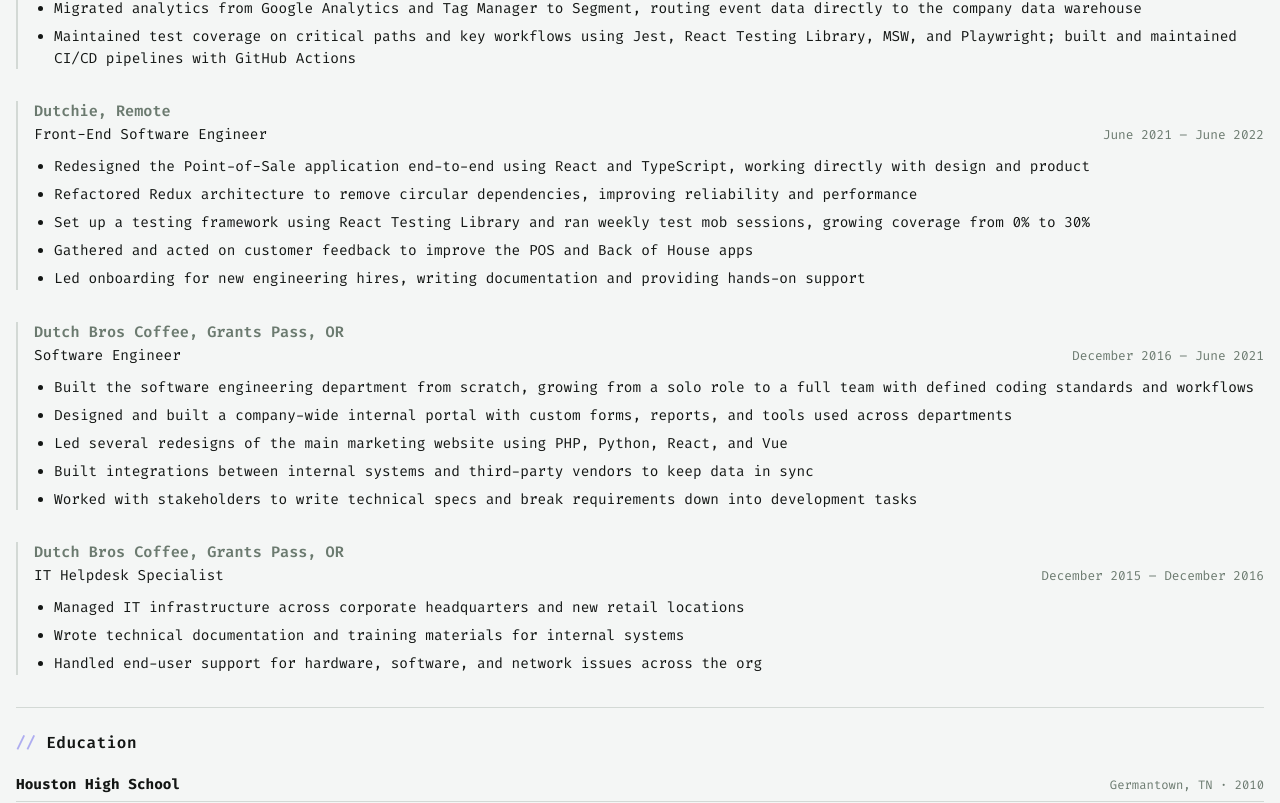
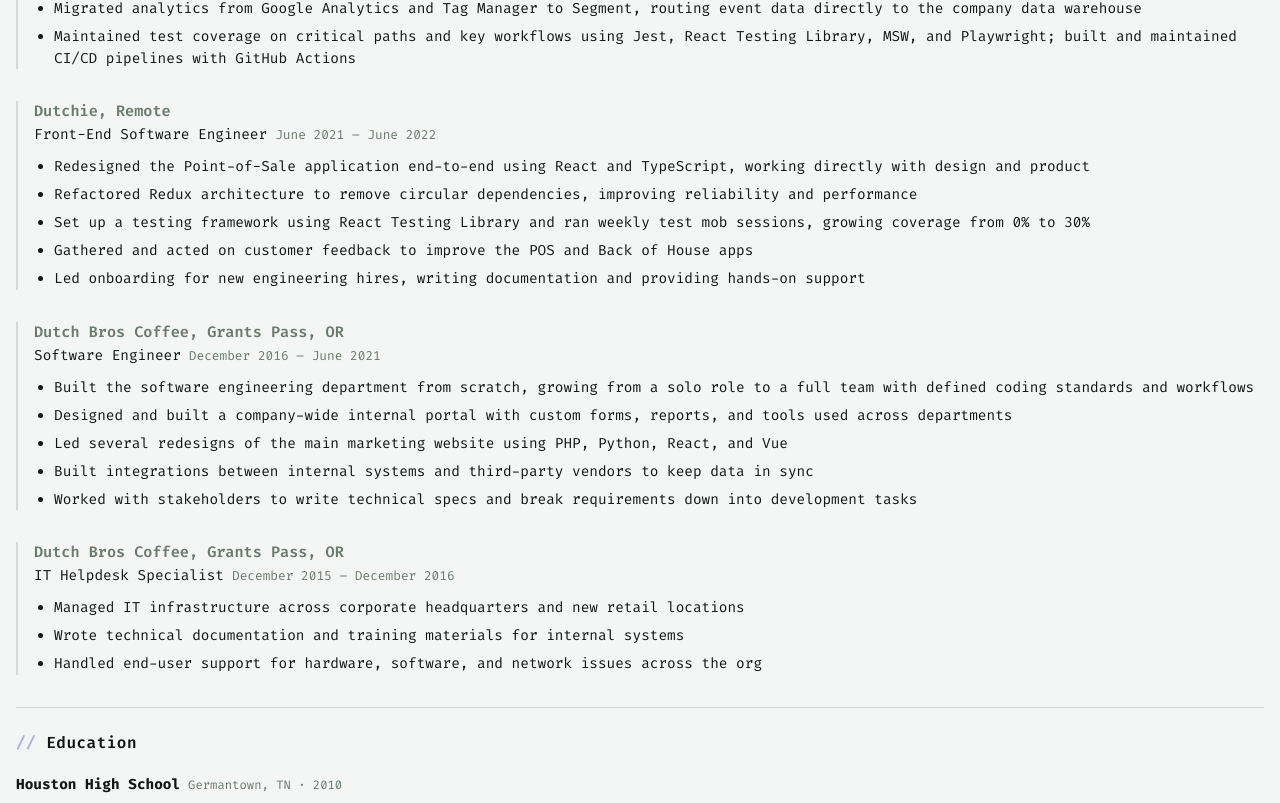
Before and after one commit to z-yeti/zachmillar_com, a React (Vite) app: page /cv in a window 1280 px wide. Shown: the part 1337-2140 px from the top of the page. Built offline with nearby package versions, Linux system fonts and the light colour scheme.

Commit message:
cv styles

```diff
--- a/src/routes/CV/CV.module.css
+++ b/src/routes/CV/CV.module.css
@@ -103,7 +103,6 @@
 
 .cv__entry-meta {
   display: flex;
-  justify-content: space-between;
   align-items: baseline;
   flex-wrap: wrap;
   gap: 0.5rem;
@@ -136,13 +135,11 @@
 
 .cv__education-entry {
   display: flex;
-  justify-content: space-between;
   align-items: baseline;
   flex-wrap: wrap;
   gap: 0.5rem;
   padding: 0.4rem 0;
   font-size: 0.9em;
-  border-bottom: 1px solid var(--color--primary);
 }
 
 .cv__education-entry:last-child {
--- a/src/routes/CV/index.tsx
+++ b/src/routes/CV/index.tsx
@@ -3,7 +3,7 @@
 
 export const CV: FC = () => {
   return (
-    <>
+    <div>
       <section className={styles["cv__header-section"]}>
         <h1>Zach Millar</h1>
         <p className={styles["cv__header-title"]}>Staff Front-End Software Engineer</p>
@@ -240,6 +240,6 @@
           <span>May 2010</span>
         </div>
       </section>
-    </>
+    </div>
   );
 };
```
